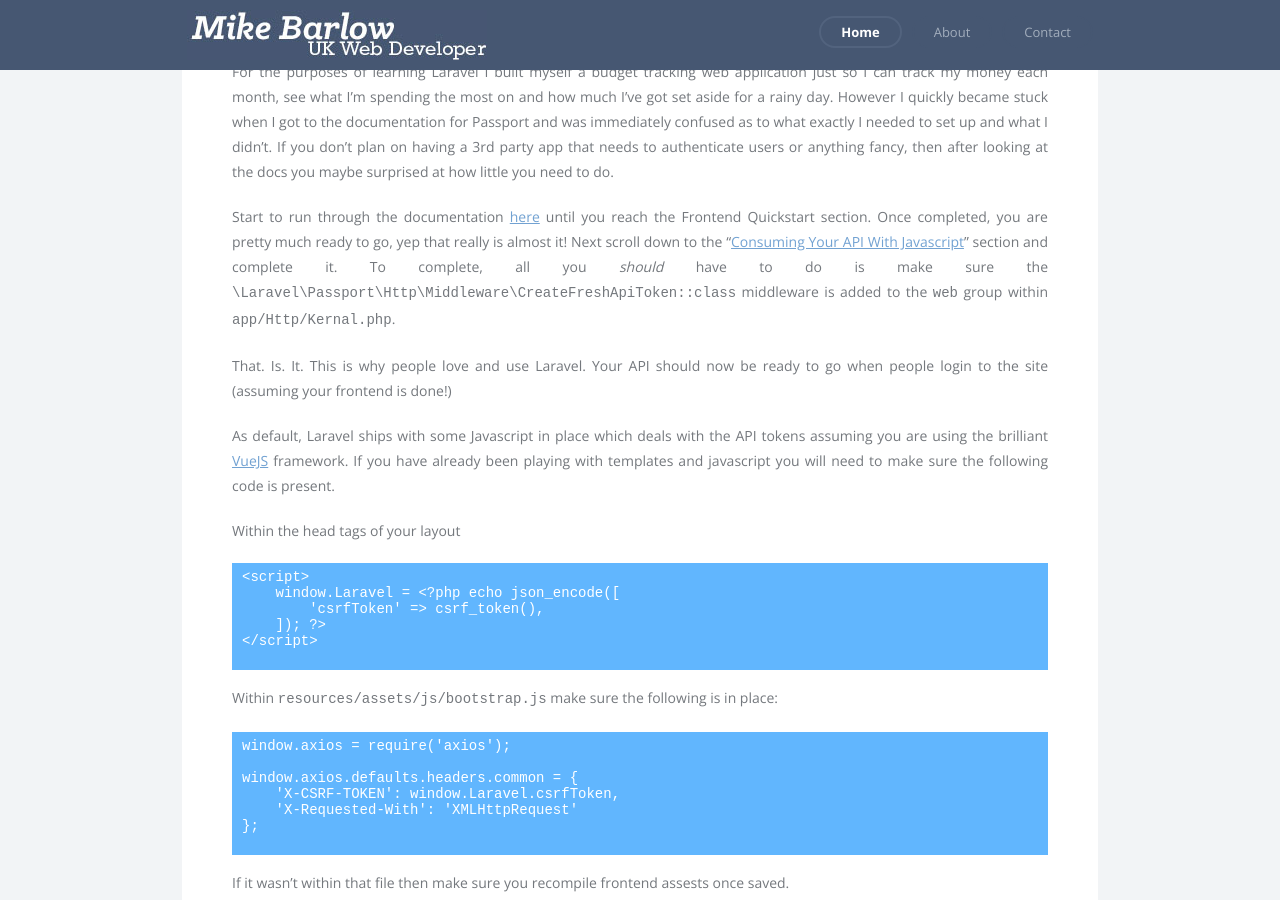
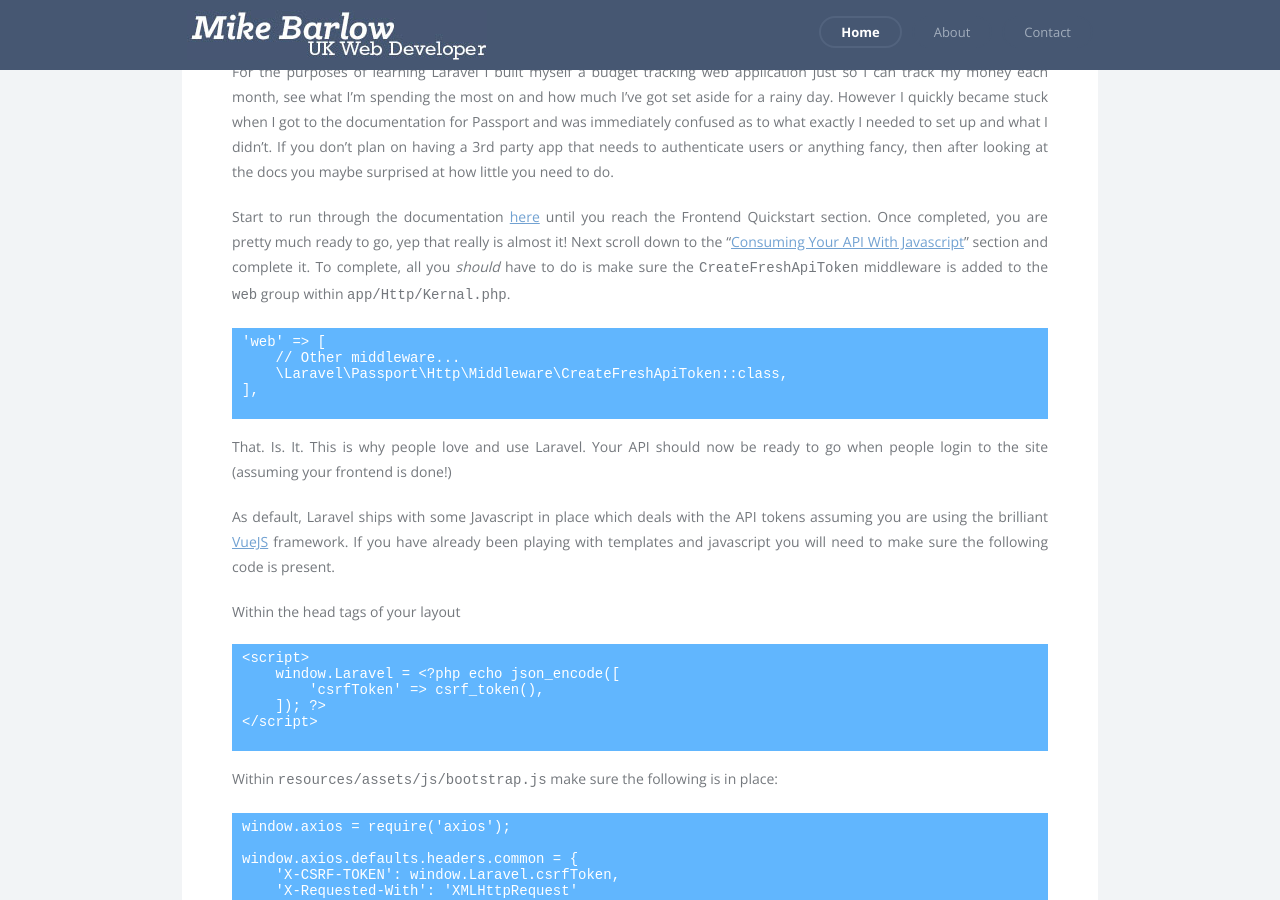
Before and after one commit to peakstoneuk/peakstoneuk.github.io, a Jekyll site: the page built from _posts/2017-02-25-quickstart-with-laravel-passport.markdown, in a window 1280 px wide and 900 px high, scrolled down 426 px. Built offline with Jekyll 4.4.1, drawn with Linux system fonts in a browser that asks for light colours; nearby versions of some CDN libraries.

Commit message:
Tweak to fix paragraph / code spacing

```diff
--- a/_posts/2017-02-25-quickstart-with-laravel-passport.markdown
+++ b/_posts/2017-02-25-quickstart-with-laravel-passport.markdown
@@ -8,7 +8,13 @@ So for this post I wanted to show / point people in the right direction for sett
 
 For the purposes of learning Laravel I built myself a budget tracking web application just so I can track my money each month, see what I'm spending the most on and how much I've got set aside for a rainy day. However I quickly became stuck when I got to the documentation for Passport and was immediately confused as to what exactly I needed to set up and what I didn't. If you don't plan on having a 3rd party app that needs to authenticate users or anything fancy, then after looking at the docs you maybe surprised at how little you need to do.
 
-Start to run through the documentation [here](https://laravel.com/docs/5.4/passport) until you reach the Frontend Quickstart section. Once completed, you are pretty much ready to go, yep that really is almost it! Next scroll down to the "[Consuming Your API With Javascript](https://laravel.com/docs/5.4/passport#consuming-your-api-with-javascript)" section and complete it. To complete, all you _should_ have to do is make sure the `\Laravel\Passport\Http\Middleware\CreateFreshApiToken::class` middleware is added to the `web` group within `app/Http/Kernal.php`.
+Start to run through the documentation [here](https://laravel.com/docs/5.4/passport) until you reach the Frontend Quickstart section. Once completed, you are pretty much ready to go, yep that really is almost it! Next scroll down to the "[Consuming Your API With Javascript](https://laravel.com/docs/5.4/passport#consuming-your-api-with-javascript)" section and complete it. To complete, all you _should_ have to do is make sure the `CreateFreshApiToken` middleware is added to the `web` group within `app/Http/Kernal.php`.
+
+	'web' => [
+	    // Other middleware...
+	    \Laravel\Passport\Http\Middleware\CreateFreshApiToken::class,
+	],
+
 
 That. Is. It. This is why people love and use Laravel. Your API should now be ready to go when people login to the site (assuming your frontend is done!)
 
```
